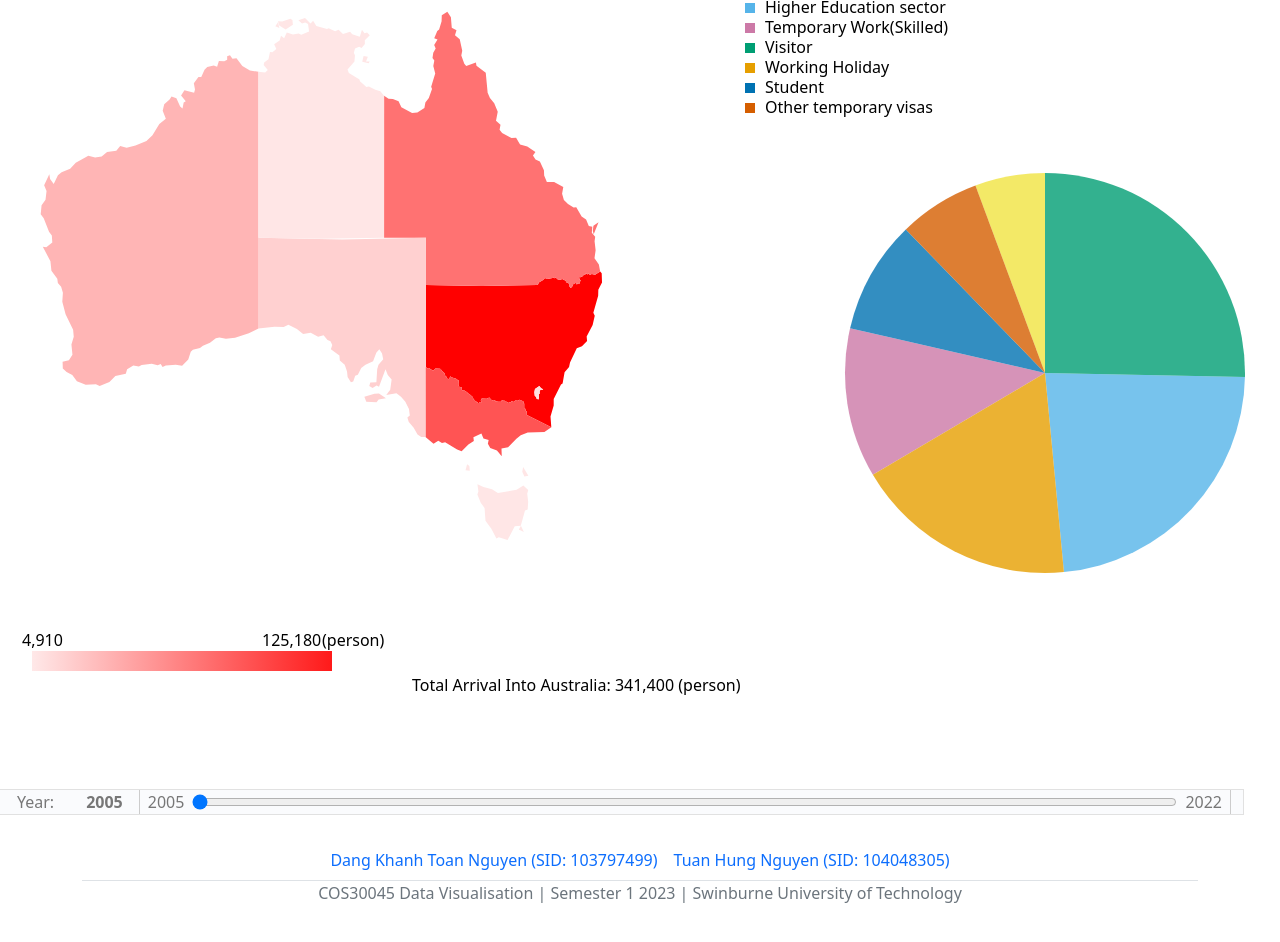
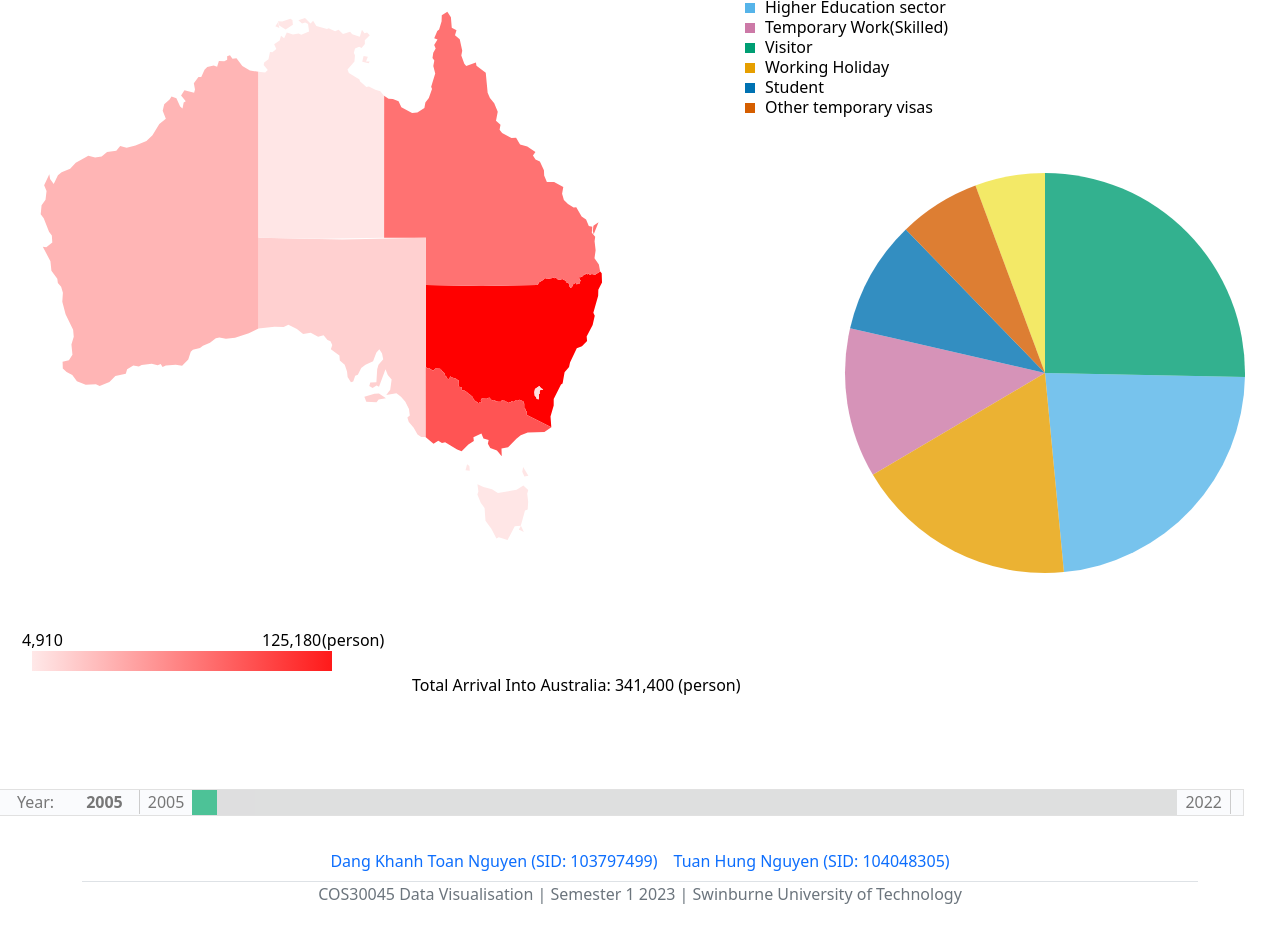
Before and after one commit to Boaizz/d3-migration-visualization, a website: page choropleth.html in a window 1280 px wide. Shown: the part 426-1368 px from the top of the page. Drawn offline with nearby package versions, Linux system fonts and the light colour scheme.

Commit message:
description add

```diff
--- a/choropleth.html
+++ b/choropleth.html
@@ -36,7 +36,7 @@
     </nav>
       <div class="container-fluid row">
       <h3 class="main_heading mb-4"> Net Overseas Migration By State And Territory, And Visa Type</h3>
-      <p class="col-md-8 offset-md-2 mb-3">Exploring the pattern and trend of the external arrivals of Australia from 2005 to 2022. The following visualization allows you to contrast the migration to Australia. The pie chart on the left of the screen will show visa groups based on the state and visa type you choose.</p>
+      <p class="col-md-8 offset-md-2 mb-3">Exploring the pattern and trend of the external arrivals of Australia from 2005 to 2022. The following visualization allows you to contrast the migration to Australia. The pie chart on the left of the screen will show visa groups based on the state and visa type of your preference.</p>
       <p class="col-md-8 offset-md-2 mb-5 text-danger"><strong>Note:</strong> Drag the timeline and hover over the chart to view specific value breakdown for an year of your preference.</p>
       <section class="col-7">
         <h3>Overseas migrant arrivals in Australia (2005-2022)</h3>
@@ -57,7 +57,7 @@
         <p class="col-auto py-0 px-3 m-0">Year:</p>
         <p id="yearValue" class="col-auto py-0 px-3 m-0">2005</p>
         <p class="col-auto py-0 px-2 m-0 leftBorder">2005</p>
-        <input onchange="ChoroplethUpdate()" type="range" name="year" id="year" class="col p-0 m-0" min="2005" max="2022" value="2005">
+        <input onchange="ChoroplethUpdate()" type="range" name="year" id="year" class="slider col p-0 m-0" min="2005" max="2022" value="2005">
         <p class="col-auto  py-0 px-2 m-0 rightBorder">2022</p>
       </section>
     </div>
--- a/style/style.css
+++ b/style/style.css
@@ -37,6 +37,8 @@ header {
     display: none;
 }
 
+
+
 .card {
   cursor: pointer;
   transition: all 0.2s ease-in;
@@ -62,7 +64,40 @@ header {
 .pieArc:hover { opacity: 5; }
 
 
+.slidecontainer {
+  width: 100%;
+}
 
+.slider {
+  -webkit-appearance: none;
+  width: 100%;
+  height: 25px;
+  background: #d3d3d3;
+  outline: none;
+  opacity: 0.7;
+  -webkit-transition: .2s;
+  transition: opacity .2s;
+}
+
+.slider:hover {
+  opacity: 1;
+}
+
+.slider::-webkit-slider-thumb {
+  -webkit-appearance: none;
+  appearance: none;
+  width: 25px;
+  height: 25px;
+  background: #04AA6D;
+  cursor: pointer;
+}
+
+.slider::-moz-range-thumb {
+  width: 25px;
+  height: 25px;
+  background: #04AA6D;
+  cursor: pointer;
+}
 
 .bubbles:hover {
   cursor: pointer;
```
Also changed, not shown: bubble.html (+1 -1 lines), index.html (+0 -4 lines), sankey.html (+1 -0 lines).
